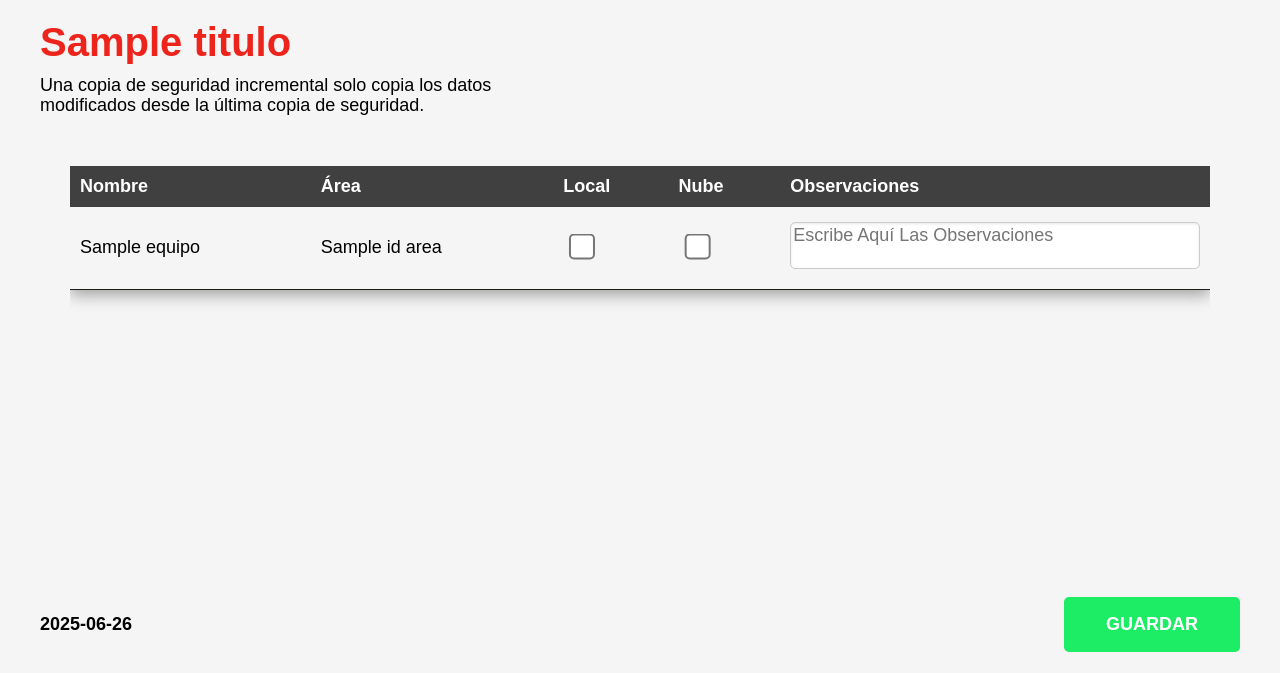
After one commit to CANDELODS/ControlBackUp, a PHP site: template views/copias/editar.php in a window 1280 px wide. The commit adds this page. Shown: the part 238-911 px from the top of the page. Run offline with PHP 8.4, Linux system fonts and the light colour scheme; the template is opened without the code that fills it: most values are stand-ins (such as "Sample title", 1, 10 or a date in 2020); style sheets or scripts are compiled from the project's sources; some libraries are stand-ins or nearby versions.

Commit message:
Se empieza a trabajar la edición de las copias

```diff
--- a/src/scss/paginas/auth/_auth.scss
+++ b/src/scss/paginas/auth/_auth.scss
@@ -2,7 +2,6 @@
 @use 'base/mixins' as m;
 
 .auth {
-    // @include m.contenedor;
     background-image: linear-gradient(0deg,
             rgba(0, 0, 0, 0.5),
             rgba(0, 0, 0, 0.5)),
--- a/src/scss/paginas/equipos/_equipos.scss
+++ /dev/null
@@ -1,2 +0,0 @@
-@use 'base/mixins' as m;
-@use 'base/variables' as v;
--- a/src/scss/paginas/equipos/_index.scss
+++ b/src/scss/paginas/equipos/_index.scss
@@ -1,3 +1,2 @@
-@forward 'equipos';
 @forward 'table';
 @forward 'paginacion';
--- a/src/scss/ui/baseICE/_baseice.scss
+++ b/src/scss/ui/baseICE/_baseice.scss
@@ -56,6 +56,7 @@
     }
 
     &__btn {
+        //main_btn (Botón Regresar) (Editar.php, crear.php, Cargar/ Editar Copia)
         @include m.botonDos(v.$principal, v.$blanco);
 
         &:hover{
@@ -64,11 +65,11 @@
         @include m.tablet {
             width: auto;
         }
-
+        //Btn Crear Equipo (equipo.php)
         &--c {
             background-color: v.$principal;
         }
-
+        //Btn Editar /Cargar Copia (incremental.php)
         &--e {
             background-color: v.$amarillo;
             border-color: v.$amarillo;
--- a/views/copias/copias.php
+++ b/views/copias/copias.php
@@ -63,7 +63,7 @@
                                 </form>
                             </td>
                         </tr>
-                    <?php } ?> <!--Fin foreach($equipos as $equipo)-->
+                    <?php } ?> <!--Fin foreach($copias as $copia)-->
                 </tbody>
             </table>
         <?php } else { ?>
@@ -74,7 +74,7 @@
                 <?php } else { ?>
             <p class="text-center">No Hay Copias Para Listar</p>
             <?php } ?>
-        <?php } ?><!--Fin if(!empty($equipos))-->
+        <?php } ?><!--Fin if(!empty($copias))-->
     </div>
     <!-- Mostramos los enlaces de la paginación -->
     <?php
--- /dev/null
+++ b/views/copias/editar.php
@@ -0,0 +1,97 @@
+<?php require_once __DIR__ . '/../templates/navegacion.php'; ?>
+<main class="main">
+    <div class="main__contenedor">
+        <div class="main__intro">
+            <h1 class="main__h1"><?php echo $titulo; ?></h1>
+            <p class="main__p">Una copia de seguridad incremental solo copia los datos<br>
+                modificados desde la última copia de seguridad.</p>
+        </div>
+    </div>
+    <form action="" class="formulario-copia" method="post">
+        <div class="tabla--scroll">
+            <!-- Verifficamos si hay equipos para mostrar -->
+            <?php if (!empty($equipos)) { ?>
+                <table class="table">
+                    <thead class="table__thead">
+                        <tr>
+                            <th scope="col" class="table__th">Nombre</th>
+                            <th scope="col" class="table__th">Área</th>
+                            <th scope="col" class="table__th">Local</th>
+                            <th scope="col" class="table__th">Nube</th>
+                            <th scope="col" class="table__th">Observaciones</th>
+                        </tr>
+                    </thead>
+                    <tbody class="table__tbody">
+                        <!-- Iteramos equipo por equipo -->
+                        <?php foreach ($equipos as $equipo) { ?>
+                            <tr class="table__tr">
+                                <td data-label="Nombre" class="table__td">
+                                    <!-- Mostramos el nombre de cada equipo y creamos un arreglo con sus ids y lo llenamos con sus values -->
+                                    <input type="hidden" name="idEquipos[]" value="<?php echo $equipo->id; ?>">
+                                    <?php echo $equipo->nombreEquipo; ?>
+                                </td>
+                                <td data-label="Área" class="table__td">
+                                    <!-- Mostramos el área de cada equipo -->
+                                    <?php echo $equipo->idAreas->nombreArea; ?>
+                                </td>
+                                <td data-label="Local" class="table__td">
+                                    <!-- Si el equipo NO hace copia local entonces deshabilitamos el checkbox, creamos el
+                                     arreglo copiaLocal y lo llenamos con su value que en este caso el 0 representa un NO,
+                                     De lo contrario, habilitamos el checkbox y cuando el usuario le haga click cambiamos
+                                     su value de 0 (No) a 1 (Si) -->
+                                    <?php if ($equipo->local === '0') : ?>
+                                        <input type="hidden" name="copiaLocal[]" value="0">
+                                        <input type="checkbox" class="formulario-copia__input--check checkboxes" disabled>
+                                    <?php else : ?>
+                                        <input type="checkbox"
+                                            class="formulario-copia__input--check checkboxes copia-local"
+                                            name="copiaLocal[]"
+                                            value="0"
+                                            <?php if ($equipo->local === '1') { ?>
+                                            checked>
+                                            <?php } else { ?>
+                                                    >
+                                            <?php } ?>
+                                <?php endif; ?>
+                                </td>
+                                <td data-label="Nube" class="table__td">
+                                    <!-- Si el equipo NO hace copia en nube entonces deshabilitamos el checkbox, creamos el
+                                     arreglo copiaNube y lo llenamos con su value que en este caso el 0 representa un NO,
+                                     De lo contrario, habilitamos el checkbox y cuando el usuario le haga click cambiamos
+                                     su value de 0 (No) a 1 (Si) -->
+                                    <?php if ($equipo->nube === '0') : ?>
+                                        <input type="hidden" name="copiaNube[]" value="0">
+                                        <input type="checkbox" class="formulario-copia__input--check checkboxes" disabled>
+                                    <?php else : ?>
+                                        <input type="checkbox"
+                                            class="formulario-copia__input--check checkboxes copia-nube"
+                                            name="copiaNube[]"
+                                            value="0"
+                                             <?php if ($equipo->nube === '1') { ?>
+                                            checked>
+                                            <?php } else { ?>
+                                                    >
+                                            <?php } ?>
+                                    <?php endif; ?>
+                                </td>
+                                <td class="table__td">
+                                    <!-- Creamos el arreglo de observaciones el cual se llenará con el texto digitado por el usuario -->
+                                    <textarea name="observaciones[]" class="formulario-copia__textarea"
+                                        placeholder="Escribe Aquí Las Observaciones"></textarea>
+                                </td>
+                            </tr>
+                        <?php } ?> <!--Fin foreach($equipos as $equipo)-->
+                    </tbody>
+                </table>
+            <?php } else { ?>
+                <p class="text-center">No Hay Equipos Para Listar</p>
+            <?php } ?> <!--Fin if(!empty($equipos))-->
+        </div>
+        <div class="main__fi">
+            <!-- Mostramos la fecha del día actual -->
+            <p class="main__f"><?php echo date('Y-m-d'); ?></p>
+            <input type="submit" class="formulario-copia__btn" value="Guardar">
+        </div>
+    </form>
+    <!-- No necesitamos paginación en este archivo ya que estamos usando un scroll en la tabla -->
+</main>
--- a/views/equipos/equipos.php
+++ b/views/equipos/equipos.php
@@ -11,7 +11,7 @@
         </div>
     </div>
     <div class="tabla">
-        <!-- Verifficamos si hay equipos para mostrar -->
+        <!-- Verificamos si hay equipos para mostrar -->
         <?php if (!empty($equipos)) { ?>
             <table class="table">
                 <thead class="table__thead">
```
Also changed, not shown: controllers/CopiasController.php (+50 -79 lines), 1 other file.
